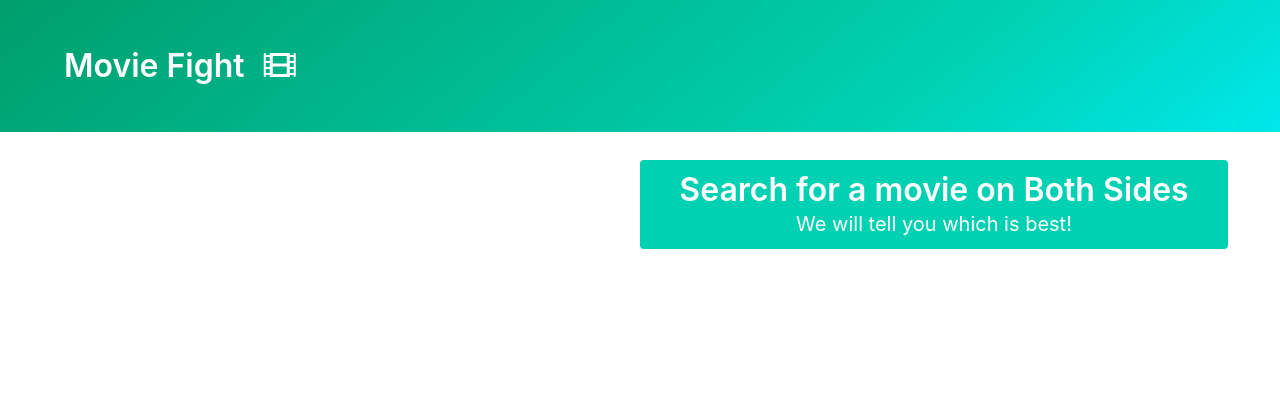
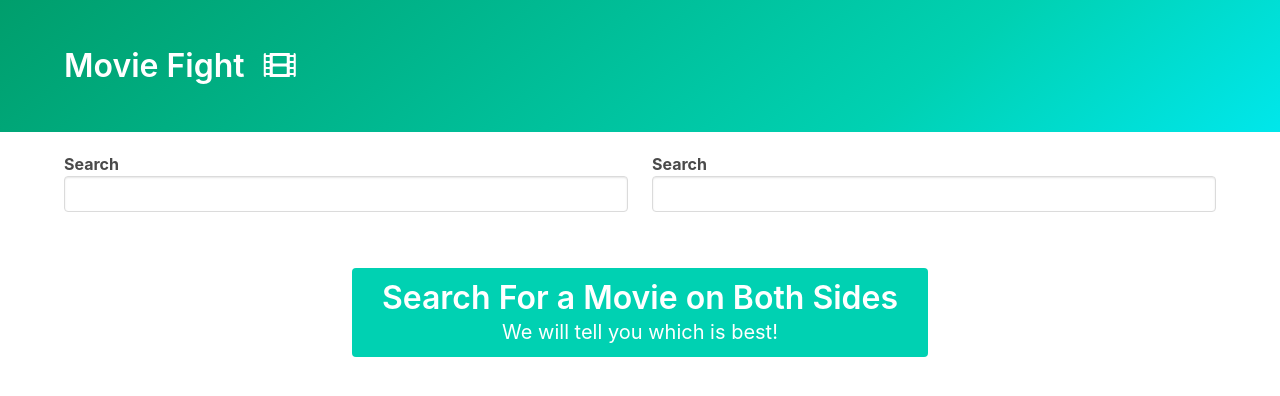
Before and after one commit to denis-basov/movie_fight, a plain HTML site: page index.html in a window 1280 px wide. Drawn offline with nearby package versions, Linux system fonts and the light colour scheme.

Commit message:
avoiding duplicating of config

```diff
--- a/autocomplete.js
+++ b/autocomplete.js
@@ -1,8 +1,7 @@
 const createAutoComplete = ({ root, renderOption, onOptionSelect, inputValue, fetchData }) => {
-  // root - свойство из объекта конфигурации, которое содержит в значении элемент для вставки данных
   root.innerHTML = `
   <label><b>Search</b></label>
-        <input class="input">
+  <input class="input" />
   <div class="dropdown">
     <div class="dropdown-menu">
       <div class="dropdown-content results"></div>
--- a/index.html
+++ b/index.html
@@ -29,11 +29,11 @@
         <div class="column">
           <div id="right-autocomplete"></div>
         </div>
+      </div>
 
-        <div class="column is-half notification is-primary tutorial">
-          <h1 class="title">Search for a movie on Both Sides</h1>
-          <p class="subtitle">We will tell you which is best!</p>
-        </div>
+      <div class="column is-half notification is-primary tutorial">
+        <h1 class="title">Search For a Movie on Both Sides</h1>
+        <p class="subtitle">We will tell you which is best!</p>
       </div>
     </div>
 
--- a/index.js
+++ b/index.js
@@ -1,46 +1,55 @@
-createAutoComplete({
-    root: document.querySelector('.autocomplete'),
-    renderOption(movie){
+const autoCompleteConfig = {
+  renderOption(movie) {
     return `
-            <img src="${movie.Poster === 'N/A' ? '' : movie.Poster}">
+        <img src="${movie.Poster === "N/A" ? "" : movie.Poster}">
         <h1>${movie.Title} (${movie.Year})</h1>
     `;
   },
-    onOptionSelect(movie){
+  onOptionSelect(movie) {
     onMovieSelect(movie);
   },
-    inputValue(movie){
+  inputValue(movie) {
     return movie.Title;
   },
-    async fetchData(searchTerm){
-        const response = await axios.get('http://www.omdbapi.com/', {
-            params:{
-                apikey: 'e74fe266',
-                s: searchTerm
-            }
+  async fetchData(searchTerm) {
+    const response = await axios.get("http://www.omdbapi.com/", {
+      params: {
+        apikey: "e74fe266",
+        s: searchTerm,
+      },
     });
-        if(response.data.Error){
+    if (response.data.Error) {
       return [];
     }
     return response.data.Search;
-    }
+  },
+};
+
+createAutoComplete({
+  ...autoCompleteConfig,
+  root: document.querySelector("#left-autocomplete"),
+});
+
+createAutoComplete({
+  ...autoCompleteConfig,
+  root: document.querySelector("#right-autocomplete"),
 });
 
 // получаем данные об одном фильме
-const onMovieSelect = async movie => {
-    const response = await axios.get('http://www.omdbapi.com/', {
-        params:{
-           apikey: 'e74fe266',
-           i: movie.imdbID
-        }
+const onMovieSelect = async (movie) => {
+  const response = await axios.get("http://www.omdbapi.com/", {
+    params: {
+      apikey: "e74fe266",
+      i: movie.imdbID,
+    },
   });
 
   // выводим в документ сформированную разметку
-    document.getElementById('summary').innerHTML = movieTemplate(response.data);
+  document.getElementById("summary").innerHTML = movieTemplate(response.data);
 };
 
 // формируем разметку
-const movieTemplate = movieDetail => {
+const movieTemplate = (movieDetail) => {
   return `
         <article class="media">
             <figure class="media-left">
```
Lines whose indentation alone changed are shown as unchanged.
